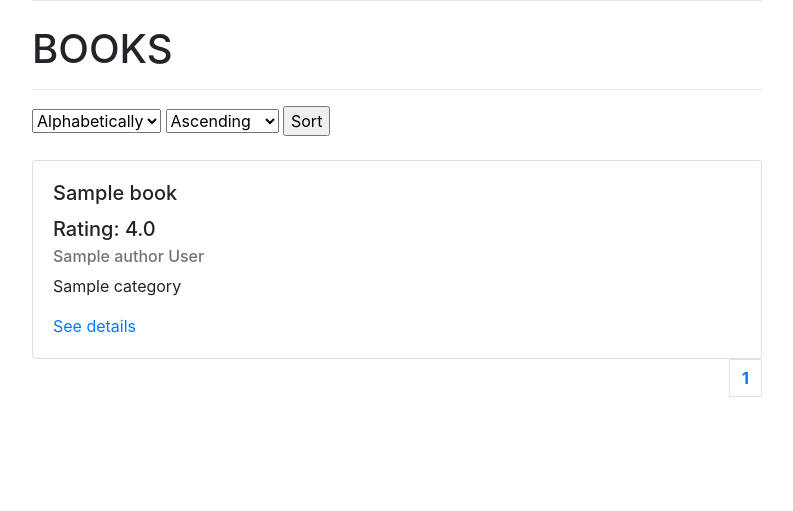
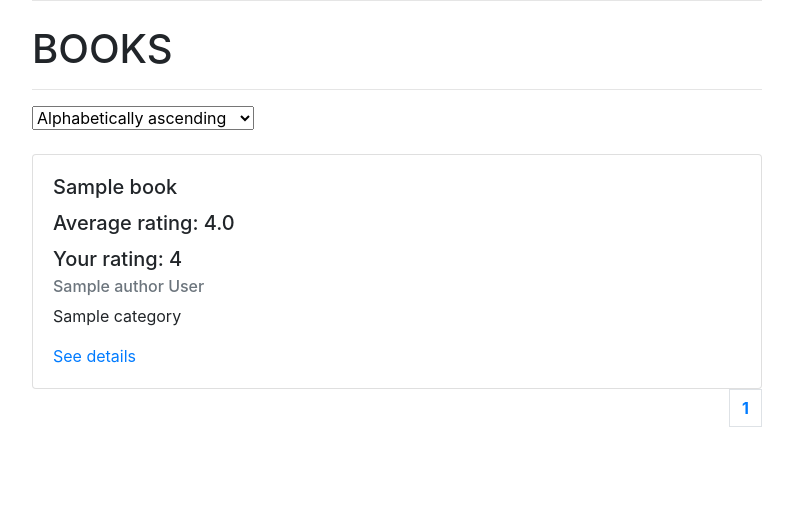
Before and after one commit to PietrzakJustyna/BookFreaks, a Django app: page /books in a window 1280 px wide. Shown: the part 104-615 px from the top of the page, without its empty margins (243-1036 px from the left). Run offline with Django 3.2, Linux system fonts and the light colour scheme; a user stored in the database is signed in; tables that the repository leaves empty hold one stand-in row (values such as "Sample post"); some libraries are stand-ins or nearby versions.

Commit message:
refactoring

```diff
--- a/books/models.py
+++ b/books/models.py
@@ -1,5 +1,5 @@
 from django.contrib.auth.models import User
-from django.core.validators import MinValueValidator, MaxValueValidator
+from django.core.validators import MaxValueValidator
 from django.db import models
 
 # Create your models here.
--- a/books/templates/author_view.html
+++ b/books/templates/author_view.html
@@ -16,7 +16,7 @@
 <h1 id="title">{{author.name}} {{author.surname}}</h1>
 <hr>
 {% for book in books %}
-<div class="card" >
+<div class="card">
     <div class="card-body">
 
         <h5 class="card-title">{{book.title}}</h5>
--- a/books/templates/books.html
+++ b/books/templates/books.html
@@ -21,27 +21,33 @@
 <hr>
 {% endif %}
 
-<form method="get" action="{% url 'books' %}">
-    <select name="by_what">
-        <option value="alpha">Alphabetically</option>
-        <option value="rating">By rating</option>
+<form id="sort_form" method="get" action="">
+    <select name="how" onblur="this.form.submit()">
+        <option value="alpha-asc">Alphabetically ascending</option>
+        <option value="alpha-desc">Alphabetically descending</option>
+        <option value="rating-asc">By rating ascending</option>
+        <option value="rating-desc">By rating descending</option>
     </select>
-    <select name="how">
-        <option value="asc">Ascending</option>
-        <option value="desc">Descending</option>
-    </select>
-    <input type="submit" value="Sort">
+    <noscript><input type="submit" value="Sort"></noscript>
     {% csrf_token %}
 </form>
 
 <br>
 
 {% for book in books %}
-<div class="card" >
+<div class="card">
     <div class="card-body">
 
         <h5 class="card-title">{{book.title}}</h5>
-        <h5 class="card-title">Rating: {{book.average_rating}}</h5>
+        <h5 class="card-title">Average rating: {{book.average_rating}}</h5>
+        {% if user.is_authenticated %}
+        {% for book in book.book_rating.all %}
+        {% if book.user_id == user.id %}
+        <h5 class="card-title">Your rating: {{book.rating}}</h5>
+        {% endif %}
+        {% endfor %}
+        {% endif %}
+
         {% for author in book.book_author.all %}
 
         <h6 class="card-subtitle mb-2 text-muted">{{author.name}} {{ author.surname}}</h6>
--- a/books/templates/confirm_delete.html
+++ b/books/templates/confirm_delete.html
@@ -1,8 +1,8 @@
 {% extends 'base.html' %}
 {% load crispy_forms_tags %}
 {% block content %}
-<form method="post" action="#">
-   {{ form | crispy }}
+<form action="#" method="post">
+    {{ form | crispy }}
 
     <p>Are you sure you want to delete "{{ object }}"?</p>
     <input type="submit" value="Confirm">
--- a/books/templates/create_author.html
+++ b/books/templates/create_author.html
@@ -2,7 +2,7 @@
 {% load crispy_forms_tags %}
 {% block content %}
 <form method="post" action="#">
-   {{ form | crispy }}
+    {{ form | crispy }}
 
     <input type="submit" value="Submit">
 
--- a/books/templates/create_book.html
+++ b/books/templates/create_book.html
@@ -5,7 +5,7 @@
 
 
 <form method="post" action="#">
-   {{ form | crispy }}
+    {{ form | crispy }}
 
     <input type="submit" value="Dodaj">
 
--- a/books/templates/create_category.html
+++ b/books/templates/create_category.html
@@ -2,7 +2,7 @@
 {% load crispy_forms_tags %}
 {% block content %}
 <form method="post" action="#">
-   {{ form | crispy }}
+    {{ form | crispy }}
 
     <input type="submit" value="Dodaj">
 
--- a/books/templates/create_user.html
+++ b/books/templates/create_user.html
@@ -22,6 +22,6 @@
     {% csrf_token %}
 </form>
 <br>
-<p>You already have an account? <a href="{% url 'login' %}" > Log in!</a> </p>
+<p>You already have an account? <a href="{% url 'login' %}"> Log in!</a></p>
 
 {% endblock %}
--- a/books/templates/login.html
+++ b/books/templates/login.html
@@ -2,7 +2,7 @@
 {% load crispy_forms_tags %}
 {% block content %}
 <form method="post" action="#">
-   {{ form | crispy }}
+    {{ form | crispy }}
 
     <input type="submit" value="Loguj">
 
@@ -10,6 +10,6 @@
 </form>
 <hr>
 
-<p>You do not have an account yet? <a href="{% url 'register' %}" > Register!</a> </p>
+<p>You do not have an account yet? <a href="{% url 'register' %}"> Register!</a></p>
 
 {% endblock %}
--- a/books/templates/search_result.html
+++ b/books/templates/search_result.html
@@ -6,7 +6,7 @@
 <hr>
 
 {% for book in object_list %}
-            <div class="card" >
+<div class="card">
     <div class="card-body">
 
         <h5 class="card-title">{{book.title}}</h5>
--- a/books/views.py
+++ b/books/views.py
@@ -1,8 +1,9 @@
 from django.contrib import messages
 from django.contrib.auth import authenticate, login, logout
 from django.contrib.auth.mixins import PermissionRequiredMixin, LoginRequiredMixin
-from django.contrib.auth.models import User
+from django.contrib.auth.models import Group, User
 from django.core.exceptions import ObjectDoesNotExist
+from django.core.paginator import Paginator
 from django.db import IntegrityError
 from django.db.models import Q
 from django.http import JsonResponse, HttpResponse
@@ -10,10 +11,8 @@ from django.shortcuts import render, redirect, get_object_or_404
 from django.urls import reverse, reverse_lazy
 from django.views import View
 from django.views.generic import TemplateView, ListView, CreateView, FormView, UpdateView, DeleteView
-from django.core.paginator import Paginator
 from books.forms import LoginForm, CreateUserForm, CreateBookForm
 from books.models import Book, Author, Category, Rating, FavouriteBook
-from django.contrib.auth.models import Group
 
 
 class LandingPageView(View):
@@ -95,16 +94,13 @@ class BookView(View):
 class BookListView(View):
     def get(self, request):
 
-        by_what = self.request.GET.get("by_what")
-        how = self.request.GET.get("by_what")
+        how = self.request.GET.get("how")
 
-        print(by_what)
-
-        if by_what == "rating" and how == "asc":
+        if how == "rating-asc":
             books = Book.objects.all().order_by("average_rating")
-        elif by_what == "alpha" and how == "asc":
+        elif how == "alpha-asc":
             books = Book.objects.all().order_by("title")
-        elif by_what == "rating" and how == "desc":
+        elif how == "rating-desc":
             books = Book.objects.all().order_by("average_rating").reverse()
         else:
             books = Book.objects.all().order_by("title").reverse()
@@ -133,8 +129,19 @@ class AuthorListView(View):
 
 class BooksInCategoryView(View):
     def get(self, request, category_id):
+
         category = Category.objects.get(id=category_id)
-        books = Book.objects.filter(book_category=category)
+        how = self.request.GET.get("how")
+
+        if how == "rating-asc":
+            books = Book.objects.filter(book_category=category).order_by("average_rating")
+        elif how == "alpha-asc":
+            books = Book.objects.filter(book_category=category).order_by("title")
+        elif how == "rating-desc":
+            books = Book.objects.filter(book_category=category).order_by("average_rating").reverse()
+        else:
+            books = Book.objects.filter(book_category=category).order_by("title").reverse()
+
         return render(request, "books.html", {"books": books, "category": category})
 
 
@@ -156,8 +163,6 @@ class SearchResultsView(ListView):
 
 class CreateBookView(PermissionRequiredMixin, FormView):
     permission_required = 'add_book'
-    raise_exception = True
-    permission_denied_message = 'You have to be an administrator to add new books'
     template_name = 'create_book.html'
     success_url = '/books'
     form_class = CreateBookForm
@@ -286,8 +291,19 @@ class RatedByUserView(LoginRequiredMixin, View):
     login_url = reverse_lazy("login")
 
     def get(self, request):
+
         user = request.user
-        books = Book.objects.filter(book_rating__user=user)
+        how = self.request.GET.get("how")
+
+        if how == "rating-asc":
+            books = Book.objects.filter(book_rating__user=user).order_by("average_rating")
+        elif how == "alpha-asc":
+            books = Book.objects.filter(book_rating__user=user).order_by("title")
+        elif how == "rating-desc":
+            books = Book.objects.filter(book_rating__user=user).order_by("average_rating").reverse()
+        else:
+            books = Book.objects.filter(book_rating__user=user).order_by("title").reverse()
+
         return render(request, "books.html", {"books": books})
 
 
@@ -296,5 +312,16 @@ class LikedByUserView(LoginRequiredMixin, View):
 
     def get(self, request):
         user = request.user
-        books = Book.objects.filter(fav_book__user=user)
+
+        how = self.request.GET.get("how")
+
+        if how == "rating-asc":
+            books = Book.objects.filter(fav_book__user=user).order_by("average_rating")
+        elif how == "alpha-asc":
+            books = Book.objects.filter(fav_book__user=user).order_by("title")
+        elif how == "rating-desc":
+            books = Book.objects.filter(fav_book__user=user).order_by("average_rating").reverse()
+        else:
+            books = Book.objects.filter(fav_book__user=user).order_by("title").reverse()
+
         return render(request, "books.html", {"books": books})
```
Also changed, not shown: books/templates/authors.html (+13 -1 lines), books/templates/base.html (+4 -3 lines), books/templates/book_view.html (+10 -8 lines), static/create_book_script.js (+5 -6 lines), static/favourite_book_script.js (+6 -7 lines), static/main.css (+14 -6 lines), static/rate_book_script.js (+4 -4 lines). Lines whose indentation alone changed are shown as unchanged.
